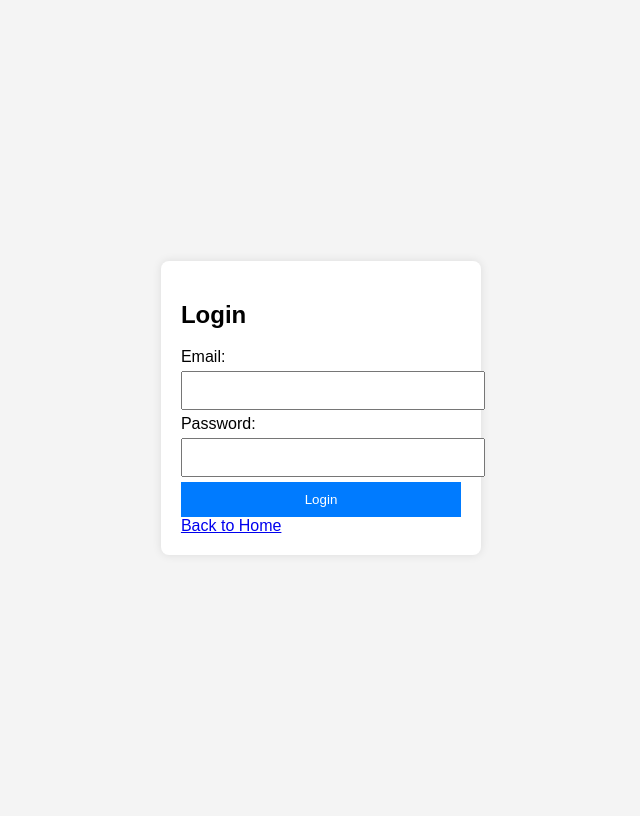
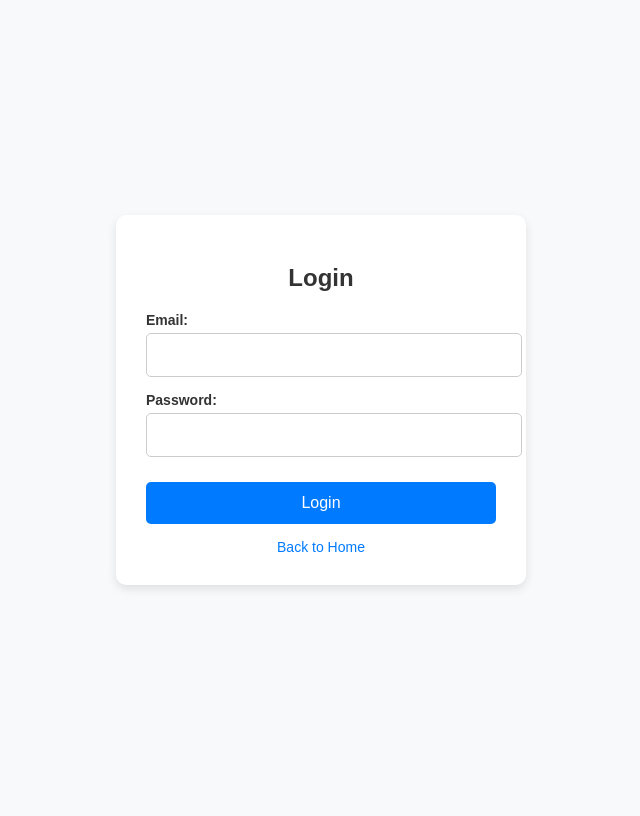
Before and after one commit to DevOpsOct2024Team4/DevOps_Oct2024_Team4_Assignment, a Flask app: page /login in a window 1280 px wide. Shown: the whole page, without its empty margins (319-959 px from the left). After the commit the page ends 589 px from the top, so only its background shows below. Run offline with Flask 3, Linux system fonts and the light colour scheme.

Commit message:
fixed login frontend

```diff
--- a/templates/login.html
+++ b/templates/login.html
@@ -2,40 +2,95 @@
 <html lang="en">
 <head>
     <meta charset="UTF-8">
+    <meta name="viewport" content="width=device-width, initial-scale=1">
     <title>Login Page</title>
     <style>
         body {
             font-family: Arial, sans-serif;
-            background-color: #f4f4f4;
+            background-color: #f8f9fa;
             display: flex;
             justify-content: center;
             align-items: center;
             height: 100vh;
+            margin: 0;
         }
+
         .login-container {
-            background-color: white;
-            padding: 20px;
-            border-radius: 8px;
-            box-shadow: 0 0 10px rgba(0, 0, 0, 0.1);
+            background: #fff;
+            padding: 30px;
+            border-radius: 10px;
+            box-shadow: 0 4px 10px rgba(0, 0, 0, 0.1);
+            width: 100%;
+            max-width: 350px;
+            text-align: center;
         }
+
+        h2 {
+            color: #333;
+            margin-bottom: 20px;
+        }
+
+        .form-group {
+            text-align: left;
+            margin-bottom: 15px;
+        }
+
+        label {
+            display: block;
+            font-size: 14px;
+            font-weight: bold;
+            color: #333;
+            margin-bottom: 5px;
+        }
+
         input[type="email"], input[type="password"] {
             width: 100%;
-            padding: 10px;
-            margin: 5px 0;
+            padding: 12px;
+            border: 1px solid #ccc;
+            border-radius: 5px;
+            font-size: 16px;
+            outline: none;
+            transition: all 0.3s ease-in-out;
         }
+
+        input[type="email"]:focus, input[type="password"]:focus {
+            border-color: #007BFF;
+            box-shadow: 0 0 5px rgba(0, 123, 255, 0.5);
+        }
+
         button {
             width: 100%;
-            padding: 10px;
+            padding: 12px;
             background-color: #007BFF;
             color: white;
             border: none;
+            border-radius: 5px;
+            font-size: 16px;
             cursor: pointer;
+            transition: background 0.3s;
+            margin-top: 10px;
         }
+
         button:hover {
             background-color: #0056b3;
         }
+
         .error {
             color: red;
+            font-size: 14px;
+            margin-bottom: 10px;
+        }
+
+        a {
+            display: block;
+            margin-top: 15px;
+            color: #007BFF;
+            text-decoration: none;
+            font-size: 14px;
+        }
+
+        a:hover {
+            text-decoration: underline;
         }
     </style>
 </head>
@@ -53,13 +108,17 @@
         {% endif %}
     {% endwith %}
 
-    <!-- Login Form -->
+    <!-- ✅ Login Form -->
     <form method="POST" action="/login">
-        <label>Email:</label>
-        <input type="email" id="email" name="Email" required><br>
+        <div class="form-group">
+            <label for="email">Email:</label>
+            <input type="email" id="email" name="Email" required>
+        </div>
 
-        <label>Password:</label>
-        <input type="password" id="password" name="Password" required><br>
+        <div class="form-group">
+            <label for="password">Password:</label>
+            <input type="password" id="password" name="Password" required minlength="8">
+        </div>
 
         <button type="submit">Login</button>
     </form>
```
